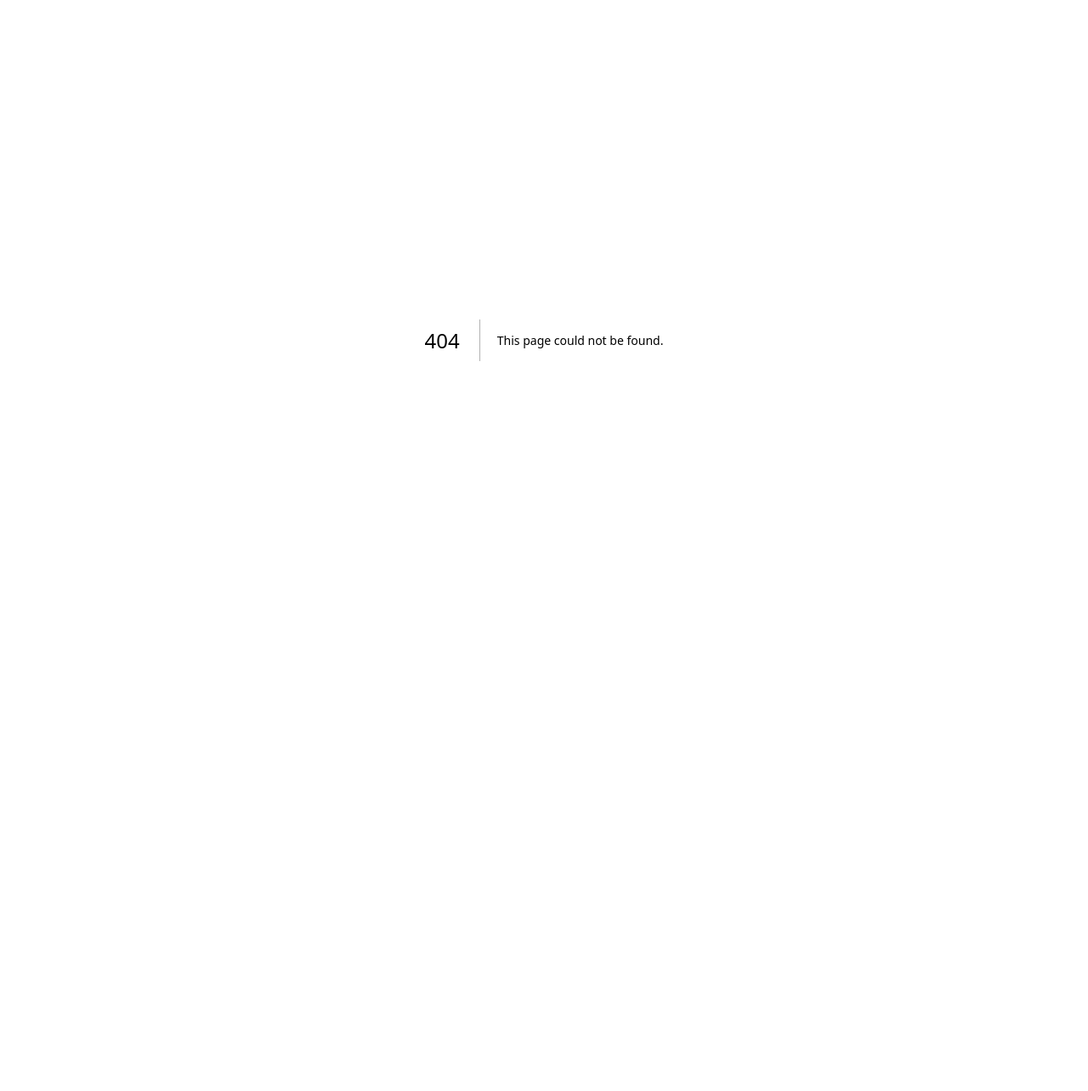
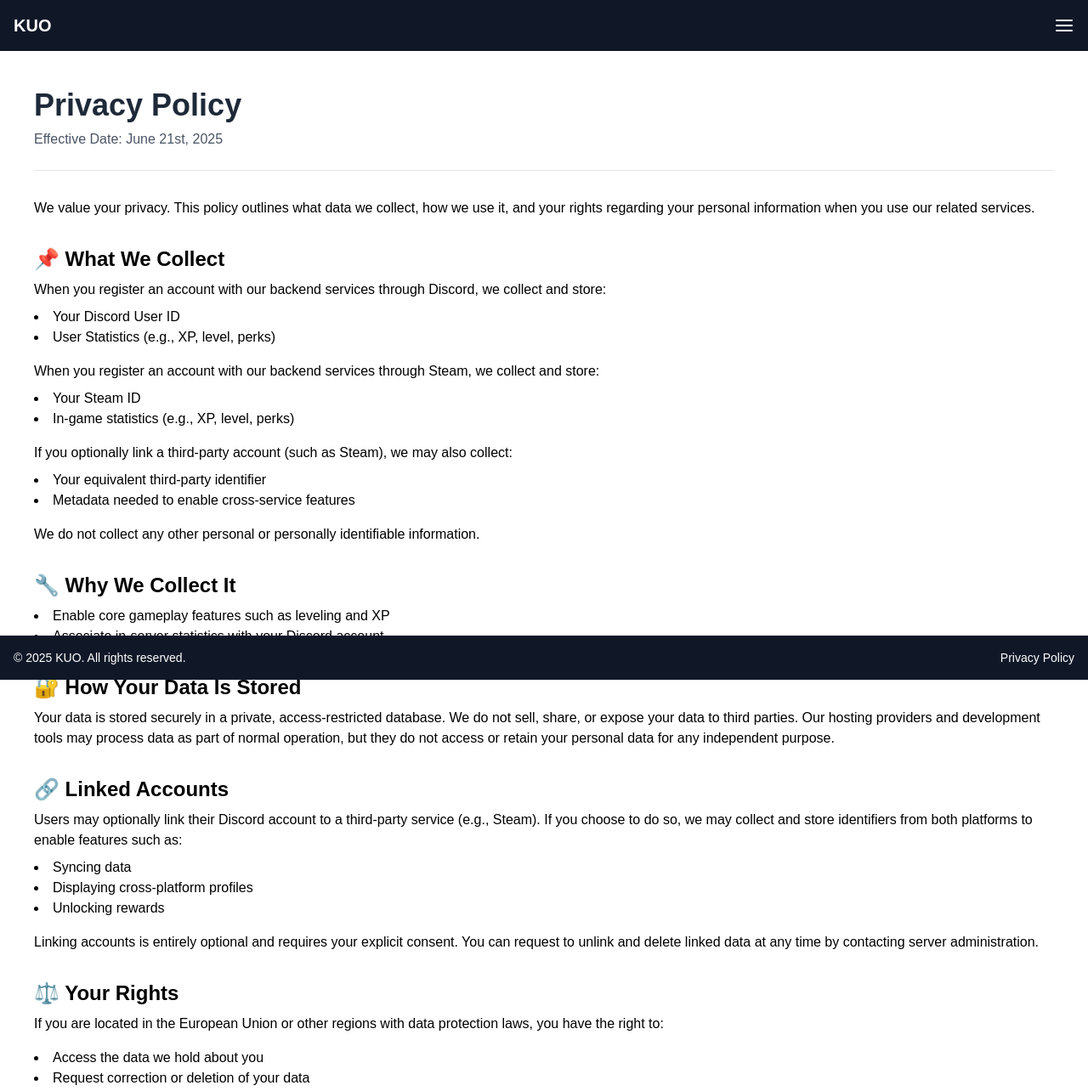
Before and after one commit to WackyWizards/Website, a Next.js app: page /privacy in a window 1280 px wide. Before the commit this address had no page. Shown: the top 1284 px of the page at 85% size. Before the commit the page ends 800 px from the top, so only its background shows below. Built offline with nearby package versions, Linux system fonts and the light colour scheme.

Commit message:
privacypolicy -> privacy, consistent styles

```diff
--- a/pages/apply.tsx
+++ b/pages/apply.tsx
@@ -1,5 +1,3 @@
-"use client";
-
 import React from "react";
 import "../src/app/globals.css";
 import Navbar from "@/app/components/navbar";
@@ -7,11 +5,12 @@ import Footer from "@/app/components/footer";
 
 export default function Apply() {
     return (
-        <main className="min-h-screen bg-white py-16">
-            <div className="container mx-auto px-4">
-                <div className="overflow-hidden">
-                    <header className="p-8 border-b border-gray-200">
-                        <h1 className="text-3xl border-b-3 md:text-4xl font-semibold text-gray-800">
+        <>
+            <Navbar />
+            <main className="min-h-screen bg-white py-16">
+                <div className="mx-auto px-6 md:px-10 pt-6 md:pt-10 text-black">
+                    <header className="mb-8 border-b border-gray-200 pb-6">
+                        <h1 className="text-3xl md:text-4xl font-semibold text-gray-800">
                             Join Our Team
                         </h1>
                         <p className="mt-4 text-base md:text-lg text-gray-600">
@@ -21,7 +20,7 @@ export default function Apply() {
                             If you’re interested in working with us, please fill out the application form below.
                         </p>
                     </header>
-                    <div className="p-8">
+                    <div>
                         <iframe
                             src="https://docs.google.com/forms/d/e/1FAIpQLSfS6OQmxgr2B4MoOcjWf-zCnYiIYUdk-DU0cOq72Fz7lgZ6Xw/viewform?embedded=true"
                             className="w-full h-[800px] border-0"
@@ -31,9 +30,8 @@ export default function Apply() {
                         </iframe>
                     </div>
                 </div>
-            </div>
-            <Navbar />
+            </main>
             <Footer />
-        </main>
+        </>
     );
 }
--- /dev/null
+++ b/pages/privacy.tsx
@@ -0,0 +1,109 @@
+import React from "react";
+import "../src/app/globals.css";
+import Navbar from "@/app/components/navbar";
+import Footer from "@/app/components/footer";
+
+export default function PrivacyPolicy() {
+    return (
+        <>
+            <Navbar />
+            <main className="min-h-screen bg-white py-16">
+                <div className="mx-auto px-6 md:px-10 pt-6 md:pt-10 text-black">
+                    <header className="mb-8 border-b border-gray-200 pb-6">
+                        <h1 className="text-3xl md:text-4xl font-semibold text-gray-800">
+                            Privacy Policy
+                        </h1>
+                        <p className="mt-2 text-gray-600">Effective Date: June 21st, 2025</p>
+                    </header>
+
+                    <p className="mb-4">
+                    We value your privacy. This policy outlines what data we collect, how we use it,
+                    and your rights regarding your personal information when you use our related services.
+                </p>
+
+                <h2 className="text-2xl font-semibold mt-8 mb-2">📌 What We Collect</h2>
+                <p className="mb-2">
+                    When you register an account with our backend services through Discord,
+                    we collect and store:
+                </p>
+                <ul className="list-disc list-inside mb-4">
+                    <li>Your Discord User ID</li>
+                    <li>User Statistics (e.g., XP, level, perks)</li>
+                </ul>
+                <p className="mb-2">
+                    When you register an account with our backend services through Steam,
+                    we collect and store:
+                </p>
+                <ul className="list-disc list-inside mb-4">
+                    <li>Your Steam ID</li>
+                    <li>In-game statistics (e.g., XP, level, perks)</li>
+                </ul>
+                <p className="mb-2">If you optionally link a third-party account (such as Steam), we may also collect:</p>
+                <ul className="list-disc list-inside mb-4">
+                    <li>Your equivalent third-party identifier</li>
+                    <li>Metadata needed to enable cross-service features</li>
+                </ul>
+                <p className="mb-4">
+                    We do not collect any other personal or personally identifiable information.
+                </p>
+
+                <h2 className="text-2xl font-semibold mt-8 mb-2">🔧 Why We Collect It</h2>
+                <ul className="list-disc list-inside mb-4">
+                    <li>Enable core gameplay features such as leveling and XP</li>
+                    <li>Associate in-server statistics with your Discord account</li>
+                </ul>
+
+                <h2 className="text-2xl font-semibold mt-8 mb-2">🔐 How Your Data Is Stored</h2>
+                <p className="mb-4">
+                    Your data is stored securely in a private, access-restricted database.
+                    We do not sell, share, or expose your data to third parties.
+                    Our hosting providers and development tools may process data as part of normal operation,
+                    but they do not access or retain your personal data for any independent purpose.
+                </p>
+
+                <h2 className="text-2xl font-semibold mt-8 mb-2">🔗 Linked Accounts</h2>
+                <p className="mb-2">
+                    Users may optionally link their Discord account to a third-party service (e.g., Steam).
+                    If you choose to do so, we may collect and store identifiers from both platforms to enable features such as:
+                </p>
+                <ul className="list-disc list-inside mb-4">
+                    <li>Syncing data</li>
+                    <li>Displaying cross-platform profiles</li>
+                    <li>Unlocking rewards</li>
+                </ul>
+                <p className="mb-4">
+                    Linking accounts is entirely optional and requires your explicit consent.
+                    You can request to unlink and delete linked data at any time by contacting server administration.
+                </p>
+
+                <h2 className="text-2xl font-semibold mt-8 mb-2">⚖️ Your Rights</h2>
+                <p className="mb-4">
+                    If you are located in the European Union or other regions with data protection laws, you have the right to:
+                </p>
+                <ul className="list-disc list-inside mb-4">
+                    <li>Access the data we hold about you</li>
+                    <li>Request correction or deletion of your data</li>
+                    <li>Withdraw consent for optional linked accounts</li>
+                    <li>Lodge a complaint with a data protection authority</li>
+                </ul>
+                <p className="mb-4">We will respond to any data request within 30 days.</p>
+
+                <h2 className="text-2xl font-semibold mt-8 mb-2">🗑️ Data Deletion</h2>
+                <p className="mb-4">
+                    To delete your data, you may email us at the address below.
+                    Deletion includes all stored identifiers and associated statistics.
+                    Requests are processed within 14 days.
+                </p>
+
+                <h2 className="text-2xl font-semibold mt-8 mb-2">💬 Contact</h2>
+                <p className="mb-4">
+                    For questions or concerns about this policy or your data, please contact the development team via Discord
+                    or by email at:
+                </p>
+                <p className="font-semibold">📧 contact.kuo.team@gmail.com</p>
+                </div>
+            </main>
+            <Footer />
+        </>
+    );
+}
--- a/pages/privacypolicy.tsx
+++ /dev/null
@@ -1,10 +0,0 @@
-export default function PrivacyPolicy() {
-    return (
-        <div className="p-4 bg-black max-w-2xl mx-auto">
-            <h2 className="text-2xl font-bold mb-4">Privacy Policy</h2>
-            <p>
-                We do not collect, store, or share any personal information. Your privacy is fully respected.
-            </p>
-        </div>
-    );
-}
```
